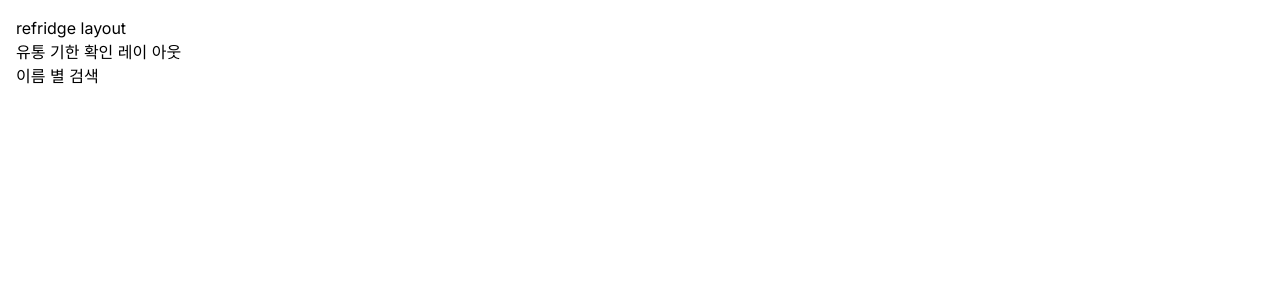
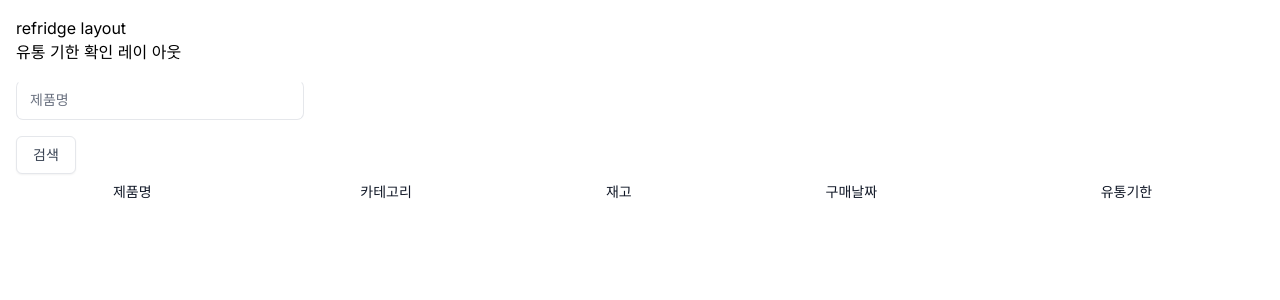
Before and after one commit to woorifisa-service-dev-2nd/fullstack-1st-refridge_management, a Next.js app in the folder frontend/: page /refridge/expiration/name in a window 1280 px wide. Shown: the top 300 px of the page. Built offline with nearby package versions, Linux system fonts and the light colour scheme.

Commit message:
style: 제품명으로 조회 시 화면

```diff
--- a/frontend/src/app/refridge/expiration/name/page.jsx
+++ b/frontend/src/app/refridge/expiration/name/page.jsx
@@ -1,9 +1,87 @@
-import React from "react";
+"use client";
+import React, { useEffect, useState } from "react";
+import { getPurchaseSortingShortExpiration } from "@/api/refridge";
+import UserCard from "@/components/UserCard";
+import InputCustom from "@/components/InputCustom";
+import ItemList from "@/components/ItemList";
 
 export default function page({}) {
+  const [itemName, setName] = useState("");
+  const [items, setItems] = useState([]);
+
+  const onClick = () => {
+    getPurchaseSortingShortExpiration({itemName})
+    .then(data => {
+      console.log(data);
+      setItems(data);
+
+    })
+    .catch(error => {
+      console.error('데이터를 정상적으로 받아오지 못했습니다');
+    });
+  };
+
   return (
     <>
-      <h2>이름 별 검색</h2>
+      {/* <h2>이름 별 검색</h2> */}
+      <InputCustom title={"제품명"} setInputData={setName} />
+
+      <span className="inline-flex -space-x-px overflow-hidden rounded-md border bg-white shadow-sm">
+  <button
+    className="inline-block px-4 py-2 text-sm font-medium text-gray-700 hover:bg-gray-50 focus:relative"
+    onClick={onClick}>검색
+  </button>
+
+</span>
+
+      <div className="overflow-x-auto">
+  <table className="min-w-full divide-y-2 divide-gray-200 bg-white text-sm">
+    <thead className="ltr:text-left rtl:text-right">
+      <tr>
+        <th className="whitespace-nowrap px-4 py-2 font-medium text-gray-900">제품명</th>
+        <th className="whitespace-nowrap px-4 py-2 font-medium text-gray-900">카테고리</th>
+        <th className="whitespace-nowrap px-4 py-2 font-medium text-gray-900">재고</th>
+        <th className="whitespace-nowrap px-4 py-2 font-medium text-gray-900">구매날짜</th>
+        <th className="whitespace-nowrap px-4 py-2 font-medium text-gray-900">유통기한</th>
+      </tr>
+    </thead>
+    {items &&
+      items.slice()
+          .sort((a, b) => new Date(a.expirationDate) - new Date(b.expirationDate))
+          .map((item, i) => (
+        <ItemList
+          {...item}
+          key={i}
+         />
+         ))}
+
+    </table>
+    </div>
+
+
+      {/* {items &&
+      items.slice()
+          .sort((a, b) => new Date(a.expirationDate) - new Date(b.expirationDate))
+          .map((item, i) => (
+        <ItemList
+          {...item}
+          key={i}
+          isFirstItem={i === 0? true : false}
+         />
+        // <UserCard {...item} key={i} />
+      ))} */}
+
+      {/* {items.map((item, i) => (
+      <UserCard
+        itemName={item.itemName}
+        quantity={item.quantity}
+        unit={item.unit}
+        category={item.category}
+        expirationDate={item.expirationDate}
+        purchaseDate={item.purchaseDate}
+        key={i}
+      />
+    ))} */}
     </>
   );
 }
--- /dev/null
+++ b/frontend/src/components/ItemList.jsx
@@ -0,0 +1,26 @@
+"use client";
+import React from "react";
+
+export default function ItemList({
+  itemName,
+  quantity,
+  unit,
+  category,
+  expirationDate,
+  purchaseDate,
+}) {
+  return (
+
+
+    <tbody className="divide-y divide-gray-200 text-center">
+      <tr>
+        <td className="whitespace-nowrap px-4 py-2 font-medium text-gray-900">{itemName}</td>
+        <td className="whitespace-nowrap px-4 py-2 font-medium text-gray-900">{category}</td>
+        <td className="whitespace-nowrap px-4 py-2 font-medium text-gray-900">{quantity}{unit}</td>
+        <td className="whitespace-nowrap px-4 py-2 text-gray-700">{purchaseDate}</td>
+        <td className="whitespace-nowrap px-4 py-2 text-gray-700">{expirationDate}</td>
+      </tr>
+
+    </tbody>
+  );
+}
```
